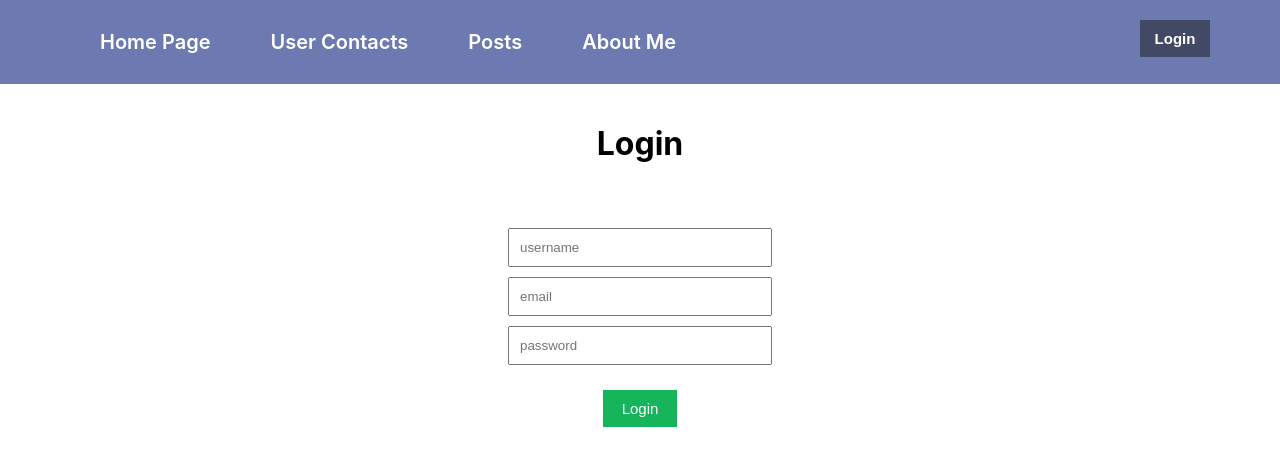
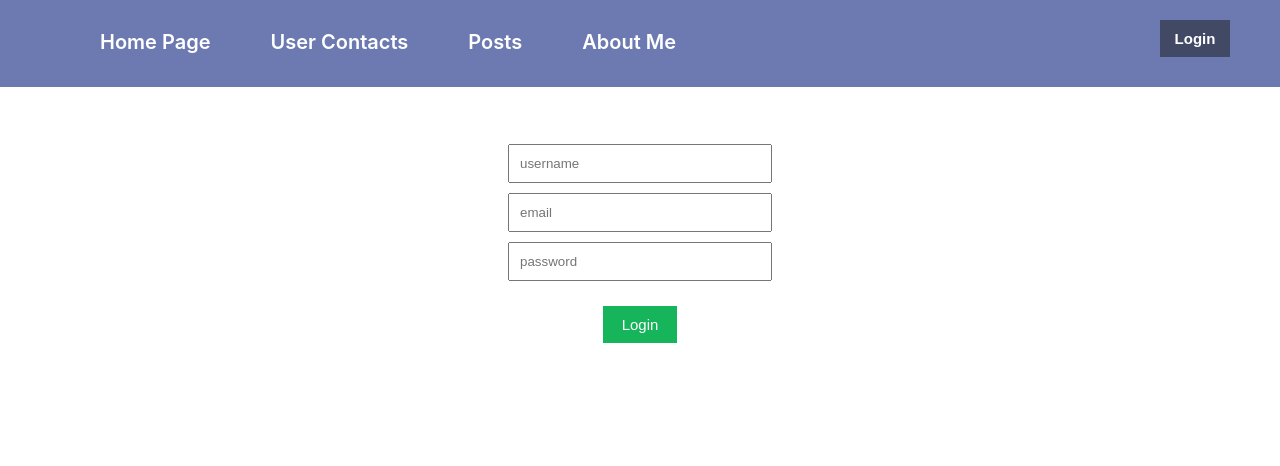
Before and after one commit to marinavrataric/RouterLogin-reactHooks, a React (Create React App) app: page /login in a window 1280 px wide. Shown: the top 466 px of the page. Built offline with nearby package versions, Linux system fonts and the light colour scheme.

Commit message:
added position fixed to nav bar

```diff
--- a/src/components/AboutMe.tsx
+++ b/src/components/AboutMe.tsx
@@ -2,7 +2,7 @@ import React from 'react'
 
 function AboutMe() {
     return (
-        <div>
+        <div className="aboutme">
             <h1 className="title">About Me</h1>
         </div>
     )
--- a/src/index.css
+++ b/src/index.css
@@ -27,7 +27,7 @@ a {
 
 .btnLogin {
   float: right;
-  margin: -10px 40px 0 0;
+  margin: -10px 80px 0 0;
   border: none;
   background-color: rgb(66, 73, 100);
   padding: 10px;
@@ -55,6 +55,10 @@ a {
 .navBar {
   background-color: rgb(109, 122, 177);
   padding: 30px;
+  position: fixed;
+  overflow: hidden;
+  top: 0;
+  width: 100%;
 }
 
 img {
@@ -82,7 +86,7 @@ img {
 }
 
 .homepage {
-  margin: 0 100px 80px 100px;
+  margin: 120px 100px 80px 100px;
 }
 
 .ldivForm {
@@ -122,7 +126,7 @@ img {
 
 .center {
   text-align: center;
-  margin: 30px;
+  margin: 120px 100px 80px 100px;
 }
 
 .divForm {
@@ -174,5 +178,9 @@ table td, table th {
 }
 
 .usercontacts {
-  margin: 0 200px 70px 200px;
+  margin: 130px 200px 70px 200px;
 }
+
+.aboutme{
+  margin: 120px 100px 80px 100px;
+}
```
